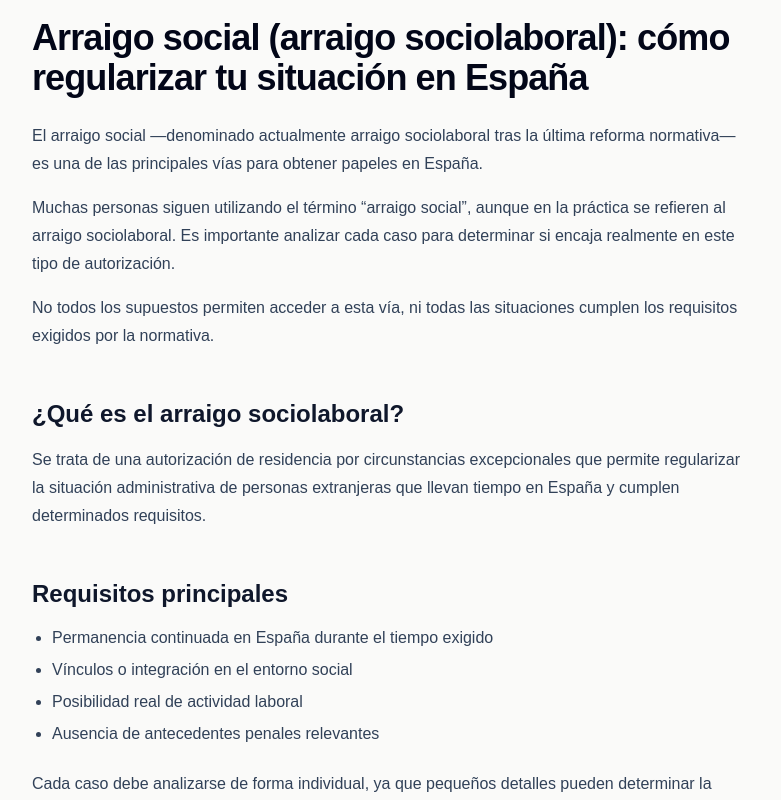
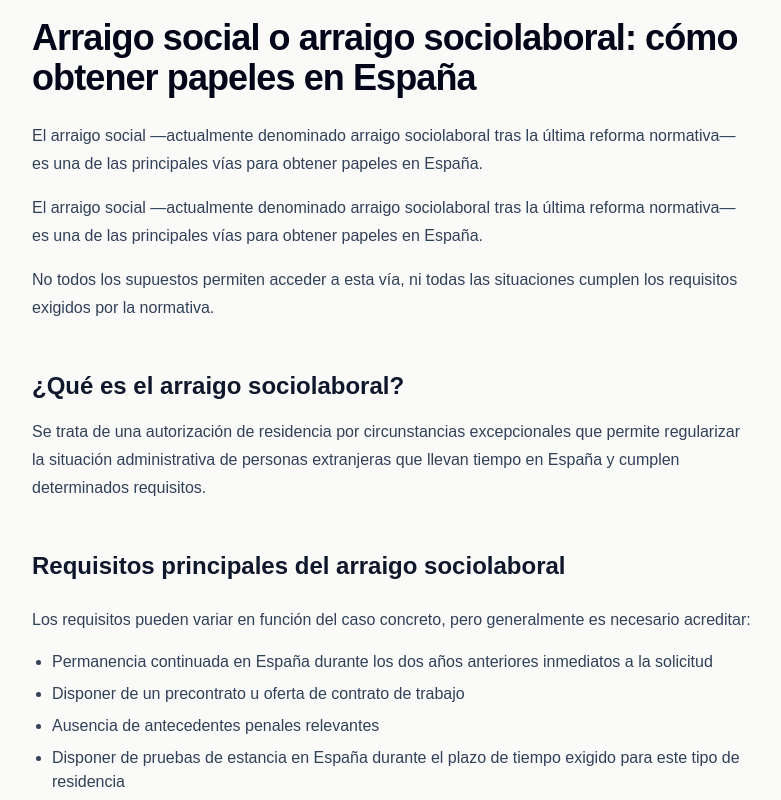
Before and after one commit to HugoAG73/hugo-alonso-web, a Next.js app: page /arraigo-social in a window 1280 px wide. Shown: the part 180-980 px from the top of the page, without its empty margins (248-1029 px from the left). Built offline with nearby package versions, Linux system fonts and the light colour scheme.

Commit message:
Cambios arraigo social

```diff
--- a/app/arraigo-social/page.tsx
+++ b/app/arraigo-social/page.tsx
@@ -24,15 +24,15 @@
       <section className="mx-auto max-w-3xl px-6 py-20">
 
         <h1 className="text-4xl font-semibold tracking-tight text-slate-950">
-          Arraigo social (arraigo sociolaboral): cómo regularizar tu situación en España
+          Arraigo social o arraigo sociolaboral: cómo obtener papeles en España
         </h1>
 
         <p className="mt-6 text-base leading-7 text-slate-700">
-          El arraigo social —denominado actualmente arraigo sociolaboral tras la última reforma normativa— es una de las principales vías para obtener papeles en España.
+          El arraigo social —actualmente denominado arraigo sociolaboral tras la última reforma normativa— es una de las principales vías para obtener papeles en España.
         </p>
 
         <p className="mt-4 text-base leading-7 text-slate-700">
-          Muchas personas siguen utilizando el término “arraigo social”, aunque en la práctica se refieren al arraigo sociolaboral. Es importante analizar cada caso para determinar si encaja realmente en este tipo de autorización.
+          El arraigo social —actualmente denominado arraigo sociolaboral tras la última reforma normativa— es una de las principales vías para obtener papeles en España.
         </p>
 
         <p className="mt-4 text-base leading-7 text-slate-700">
@@ -48,14 +48,20 @@
         </p>
 
         <h2 className="mt-12 text-2xl font-semibold text-slate-900">
-          Requisitos principales
+          Requisitos principales del arraigo sociolaboral
         </h2>
 
+	<p className="mt-6 text-base leading-7 text-slate-700">
+          <p className="mt-6 text-base leading-7 text-slate-700">
+          Los requisitos pueden variar en función del caso concreto, pero generalmente es necesario acreditar:
+        </p>
+        </p>
+
         <ul className="mt-4 list-disc pl-5 space-y-2 text-slate-700">
-          <li>Permanencia continuada en España durante el tiempo exigido</li>
-          <li>Vínculos o integración en el entorno social</li>
-          <li>Posibilidad real de actividad laboral</li>
+          <li>Permanencia continuada en España durante los dos años anteriores inmediatos a la solicitud</li>
+          <li>Disponer de un precontrato u oferta de contrato de trabajo</li>
           <li>Ausencia de antecedentes penales relevantes</li>
+	  <li>Disponer de pruebas de estancia en España durante el plazo de tiempo exigido para este tipo de residencia</li>
         </ul>
 
         <p className="mt-6 text-base leading-7 text-slate-700">
@@ -69,7 +75,7 @@
 	<p className="mt-4 text-base leading-7 text-slate-700">
  	  También puedes consultar información sobre la{" "}
  	<a href="/regularizacion-espana" className="underline">
-    	regularización en España
+    	  regularización en España
   	</a>, ya que en algunos casos puede ser más adecuado analizar esa vía antes de iniciar un procedimiento de arraigo.
 	</p>
 
@@ -84,6 +90,10 @@
         <h2 className="mt-12 text-2xl font-semibold text-slate-900">
           ¿Es viable tu caso?
         </h2>
+
+ 	<p className="mt-4 text-base leading-7 text-slate-700">
+ 	  No todas las situaciones permiten acceder al arraigo sociolaboral. En muchos casos, pequeños detalles pueden determinar si el procedimiento es viable o no.
+	</p>
 
         <p className="mt-4 text-base leading-7 text-slate-700">
           Antes de iniciar el procedimiento, es recomendable realizar un análisis previo para evitar errores que puedan dar lugar a requerimientos o denegaciones.
--- a/app/page.tsx
+++ b/app/page.tsx
@@ -162,7 +162,7 @@
             </div>
 
 	    <p className="mt-4 text-sm text-slate-600">
-  	      He analizado numerosos casos de regularización en distintas situaciones personales y documentales.
+  	      He analizado numerosos casos de regularización en distintas situaciones personales y documentales, definiendo la estrategia más adecuada en función de cada caso.
             </p>
 
             <div className="mt-12 grid gap-4 sm:grid-cols-3">
@@ -194,7 +194,7 @@
               ))}
             </div>
 
-           <div className="mt-10 space-y-2 text-sm text-slate-600">
+           <div className="mt-12 space-y-2 text-sm text-slate-600">
   	     <p>
     	       Puedes ampliar información sobre las principales vías de regularización:
  	     </p>
```
